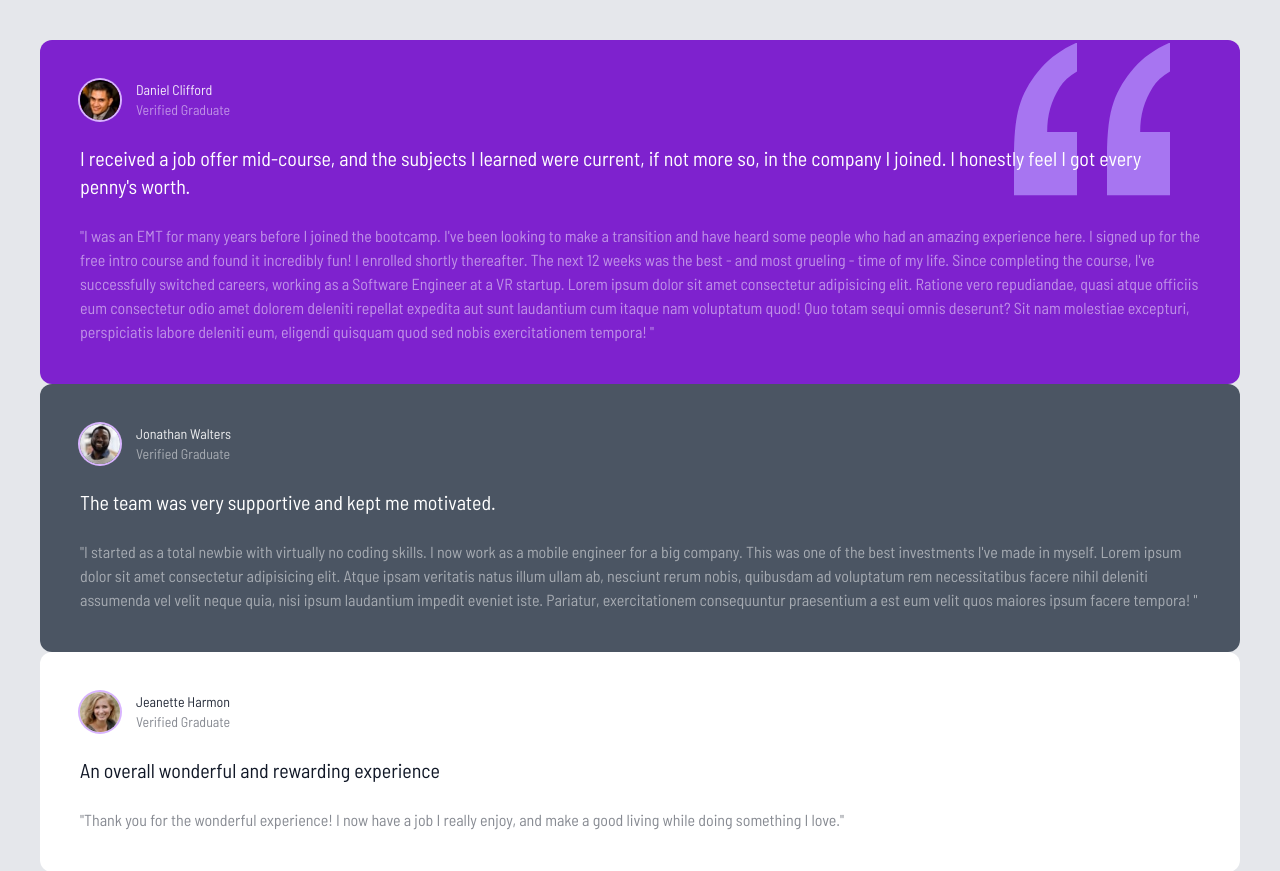
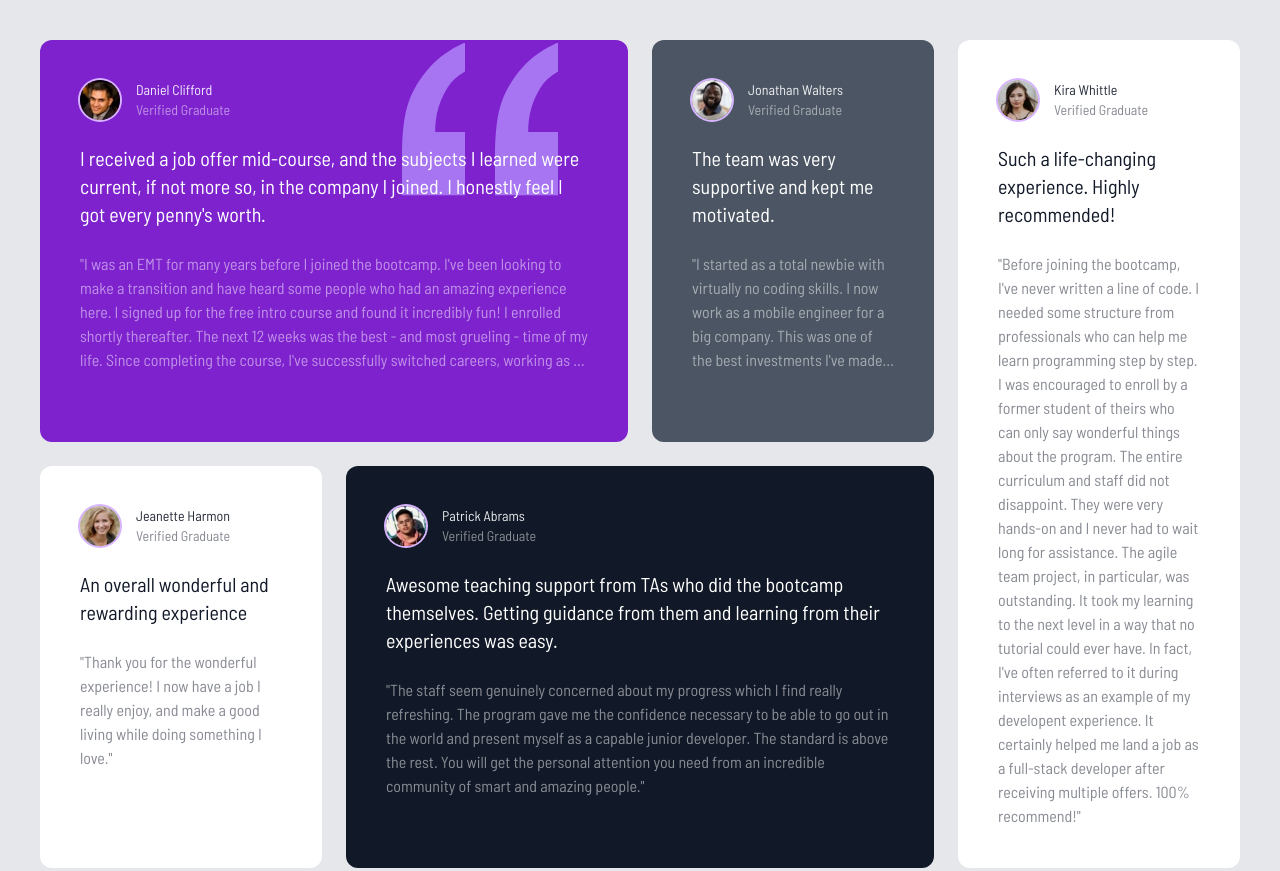
Before and after one commit to erhanertem/Website-Testimonial, a website: page index.html in a window 1280 px wide. Shown: the top 871 px of the page. Drawn offline with Linux system fonts and the light colour scheme.

Commit message:
Utilize line-clamp

```diff
--- a/index.html
+++ b/index.html
@@ -17,21 +17,23 @@
 		<!-- Global Container -->
 		<div class="container mx-auto max-w-7xl p-2 md:p-10">
 			<!-- Grid Container -->
-			<div class="text-white">
+			<div
+				class="grid grid-cols-1 gap-6 text-white md:grid-cols-4 md:grid-rows-2"
+			>
 				<!-- Box #1 -->
-				<div class="relative p-10 rounded-xl bg-purple-700">
+				<div class="relative rounded-xl bg-purple-700 p-10 md:col-span-2">
 					<!-- Quotes Image -->
 					<img
 						src="images/bg-pattern-quotation.svg"
 						alt=""
-						class="absolute top-3 right-10 scale-125 md:top-7 md:right-24 md:scale-150"
+						class="absolute right-10 top-3 scale-125 md:right-24 md:top-7 md:scale-150"
 					/>
 					<!-- Box Header -->
-					<div class="flex z-10 space-x-4">
+					<div class="z-10 flex space-x-4">
 						<img
 							src="images/image-daniel.jpg"
 							alt=""
-							class="ring-2 ring-purple-300 w-10 h-10 rounded-full"
+							class="h-10 w-10 rounded-full ring-2 ring-purple-300"
 						/>
 						<div class="text-sm">
 							<h4 class="opacity-90">Daniel Clifford</h4>
@@ -45,7 +47,7 @@
 						got every penny's worth.
 					</p>
 					<!-- Small Text -->
-					<p class="mt-6 opacity-50">
+					<p class="mt-6 line-clamp-5 opacity-50">
 						"I was an EMT for many years before I joined the bootcamp. I've been
 						looking to make a transition and have heard some people who had an
 						amazing experience here. I signed up for the free intro course and
@@ -63,13 +65,13 @@
 				</div>
 
 				<!-- Box #2 -->
-				<div class="p-10 rounded-xl bg-gray-600">
+				<div class="rounded-xl bg-gray-600 p-10">
 					<!-- Box Header -->
 					<div class="flex space-x-4">
 						<img
 							src="images/image-jonathan.jpg"
 							alt=""
-							class="ring-2 ring-purple-300 w-10 h-10 rounded-full"
+							class="h-10 w-10 rounded-full ring-2 ring-purple-300"
 						/>
 						<div class="text-sm">
 							<h4 class="opacity-90">Jonathan Walters</h4>
@@ -81,7 +83,7 @@
 						The team was very supportive and kept me motivated.
 					</p>
 					<!-- Small Text -->
-					<p class="mt-6 opacity-50">
+					<p class="mt-6 line-clamp-5 opacity-50">
 						"I started as a total newbie with virtually no coding skills. I now
 						work as a mobile engineer for a big company. This was one of the
 						best investments I've made in myself. Lorem ipsum dolor sit amet
@@ -95,13 +97,15 @@
 				</div>
 
 				<!-- Box #3 -->
-				<div class="hidden p-10 rounded-xl text-gray-900 bg-white">
+				<div
+					class="hidden rounded-xl bg-white p-10 text-gray-900 md:row-span-2 md:block"
+				>
 					<!-- Box Header -->
 					<div class="flex space-x-4">
 						<img
 							src="images/image-kira.jpg"
 							alt=""
-							class="ring-2 ring-purple-300 w-10 h-10 rounded-full"
+							class="h-10 w-10 rounded-full ring-2 ring-purple-300"
 						/>
 						<div class="text-sm">
 							<h4 class="opacity-90">Kira Whittle</h4>
@@ -130,13 +134,13 @@
 				</div>
 
 				<!-- Box #4 -->
-				<div class="p-10 rounded-xl text-gray-900 bg-white">
+				<div class="rounded-xl bg-white p-10 text-gray-900">
 					<!-- Box Header -->
 					<div class="flex space-x-4">
 						<img
 							src="images/image-jeanette.jpg"
 							alt=""
-							class="ring-2 ring-purple-300 w-10 h-10 rounded-full"
+							class="h-10 w-10 rounded-full ring-2 ring-purple-300"
 						/>
 						<div class="text-sm">
 							<h4 class="opacity-90">Jeanette Harmon</h4>
@@ -148,20 +152,20 @@
 						An overall wonderful and rewarding experience
 					</p>
 					<!-- Small Text -->
-					<p class="mt-6 opacity-50">
+					<p class="mt-6 line-clamp-5 opacity-50">
 						"Thank you for the wonderful experience! I now have a job I really
 						enjoy, and make a good living while doing something I love."
 					</p>
 				</div>
 
 				<!-- Box #5 -->
-				<div class="p-10 rounded-xl bg-gray-900">
+				<div class="rounded-xl bg-gray-900 p-10 md:col-span-2">
 					<!-- Box Header -->
 					<div class="flex space-x-4">
 						<img
 							src="images/image-patrick.jpg"
 							alt=""
-							class="ring-2 ring-purple-300 w-10 h-10 rounded-full"
+							class="h-10 w-10 rounded-full ring-2 ring-purple-300"
 						/>
 						<div class="text-sm">
 							<h4 class="opacity-90">Patrick Abrams</h4>
@@ -175,7 +179,7 @@
 						easy.
 					</p>
 					<!-- Small Text -->
-					<p class="mt-6 opacity-50">
+					<p class="mt-6 line-clamp-5 opacity-50">
 						"The staff seem genuinely concerned about my progress which I find
 						really refreshing. The program gave me the confidence necessary to
 						be able to go out in the world and present myself as a capable
@@ -186,13 +190,13 @@
 				</div>
 
 				<!-- Box #6 -->
-				<div class="p-10 rounded-xl text-gray-900 bg-white">
+				<div class="rounded-xl bg-white p-10 text-gray-900 md:hidden">
 					<!-- Box Header -->
 					<div class="flex space-x-4">
 						<img
 							src="images/image-kira.jpg"
 							alt=""
-							class="ring-2 ring-purple-300 w-10 h-10 rounded-full"
+							class="h-10 w-10 rounded-full ring-2 ring-purple-300"
 						/>
 						<div class="text-sm">
 							<h4 class="opacity-90">Kira Whittle</h4>
--- a/package.json
+++ b/package.json
@@ -11,6 +11,7 @@
   "author": "",
   "license": "ISC",
   "devDependencies": {
+    "prettier-plugin-tailwindcss": "^0.3.0",
     "tailwindcss": "^3.3.2"
   }
 }
```
Also changed, not shown: css/style.css, 1 other file.
